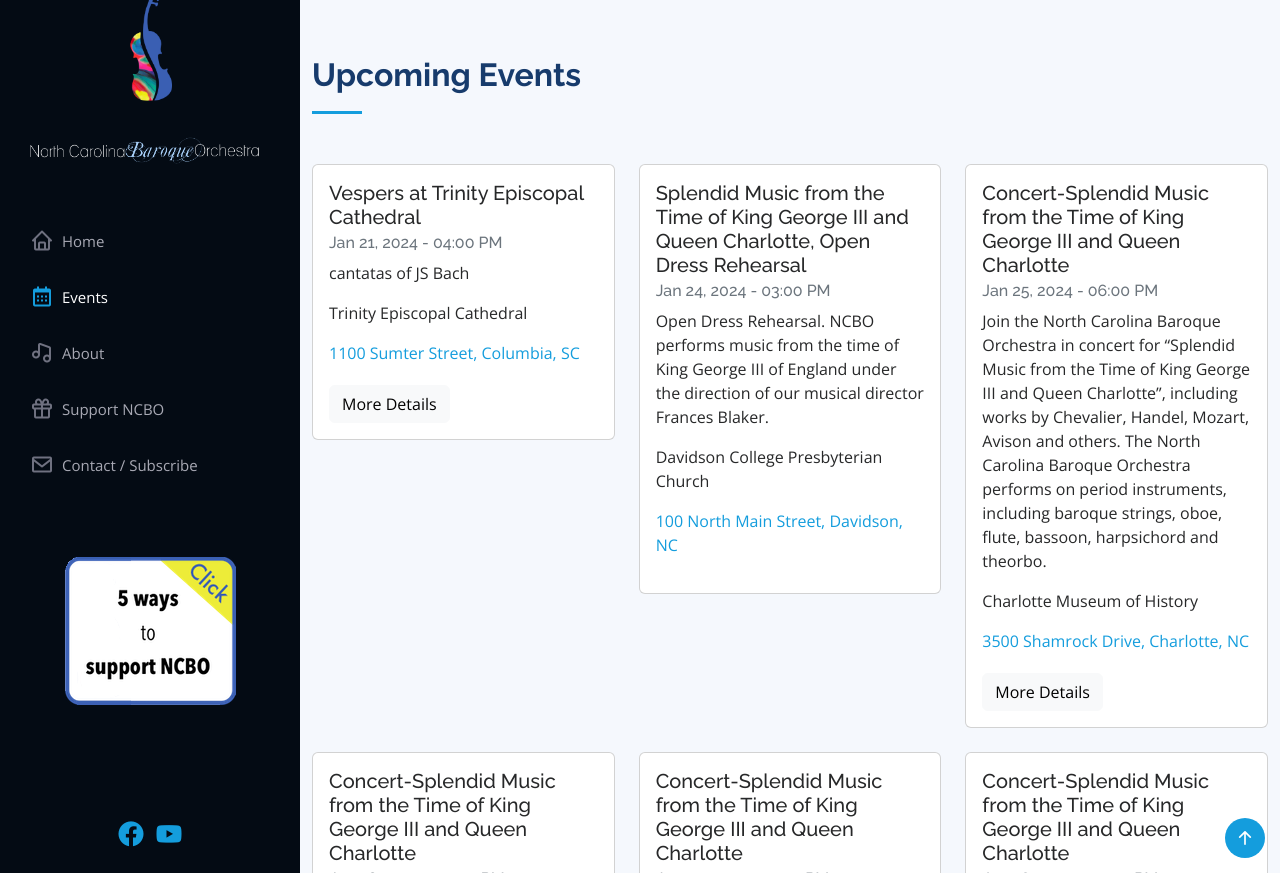
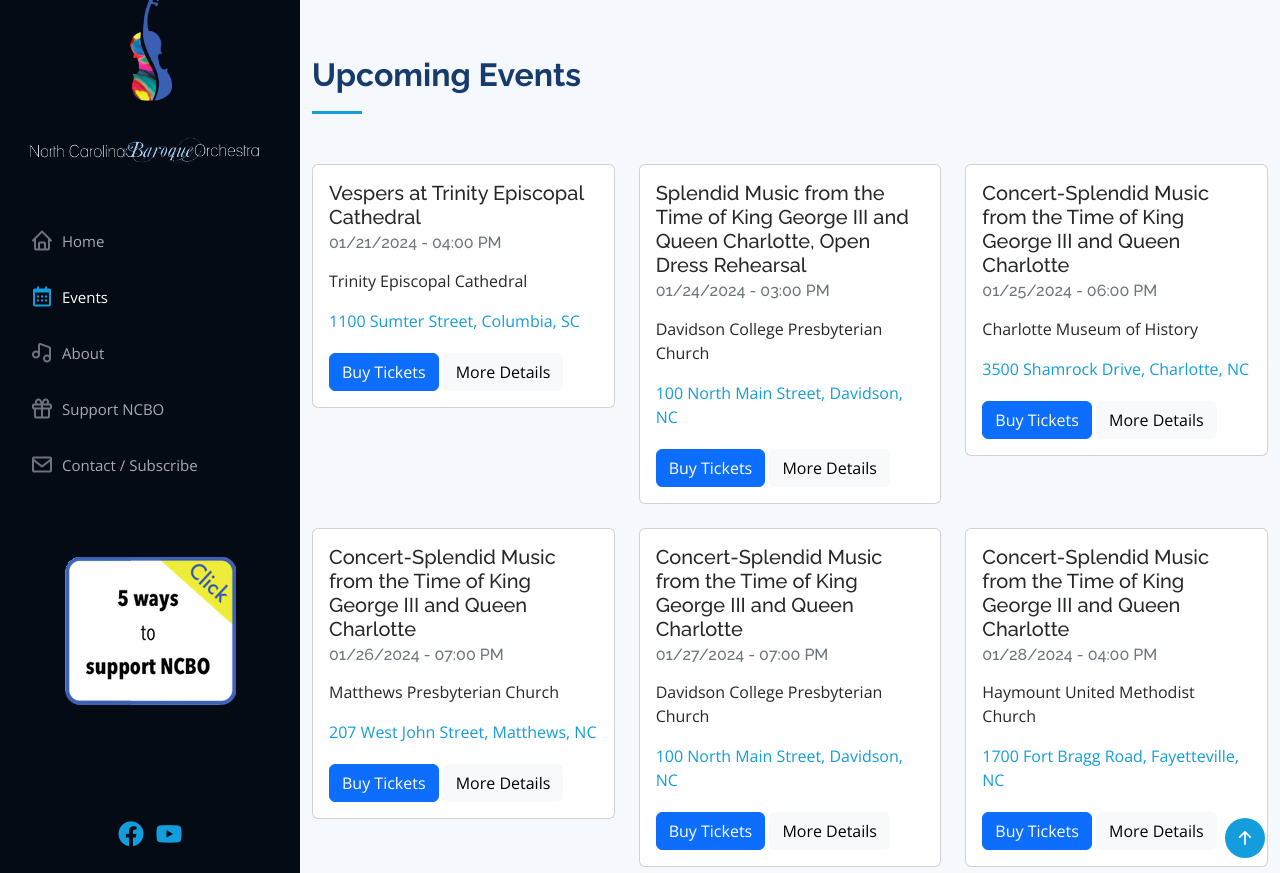
Before and after one commit to ncbaroqueorchestra/ncboweb, a Jekyll site: the page built from index.md, in a window 1280 px wide and 900 px high, scrolled down 877 px, cut to the strip 27-900 px from the top of the window. Built offline with Jekyll 4.4.1, drawn with Linux system fonts in a browser that asks for light colours; comment, search, counter and statistics services are not loaded; some of the changed text lies outside the part shown.

Commit message:
Updated NCBO events

```diff
--- a/_data/events.yml
+++ b/_data/events.yml
@@ -1,127 +1,109 @@
-
-
-
-- heading: Vespers at Trinity Episcopal Cathedral
-  eventdate: Jan 21, 2024
+- address: 1100 Sumter Street, Columbia, SC
+  eventdate: 01/21/2024
+  eventdetailsurl: https://trinitysc.org
+  eventimageurl: ''
   eventtime: 04:00 PM
-  description: cantatas of JS Bach
+  heading: Vespers at Trinity Episcopal Cathedral
+  mapurl: https://maps.app.goo.gl/1yfZf4dY2fMfRsRJA?g_st=ic
+  ticketurl: ''
   venue: Trinity Episcopal Cathedral
-  address: 1100 Sumter Street, Columbia, SC
+- address: 100 North Main Street, Davidson, NC
+  eventdate: 01/24/2024
+  eventdetailsurl: ''
+  eventimageurl: ''
+  eventtime: 03:00 PM
+  heading: Splendid Music from the Time of King George III and Queen Charlotte, Open
+    Dress Rehearsal
+  mapurl: https://maps.app.goo.gl/t89VHt9DkqnJdNLG7
+  ticketurl: ''
+  venue: Davidson College Presbyterian Church
+- address: 3500 Shamrock Drive, Charlotte, NC
+  eventdate: 01/25/2024
+  eventdetailsurl: https://charlottemuseum.org/programs-events/events/an-eighteenth-century-evening/
+  eventimageurl: ''
+  eventtime: 06:00 PM
+  heading: Concert-Splendid Music from the Time of King George III and Queen Charlotte
+  mapurl: https://maps.app.goo.gl/wAJxT4c4pcSw4omQ9
+  ticketurl: ''
+  venue: Charlotte Museum of History
+- address: 207 West John Street, Matthews, NC
+  eventdate: 01/26/2024
+  eventdetailsurl: ''
+  eventimageurl: ''
+  eventtime: 07:00 PM
+  heading: Concert-Splendid Music from the Time of King George III and Queen Charlotte
+  mapurl: https://maps.app.goo.gl/pjtk4JGpeGYQNREV9
+  ticketurl: ''
+  venue: Matthews Presbyterian Church
+- address: 100 North Main Street, Davidson, NC
+  eventdate: 01/27/2024
+  eventdetailsurl: ''
+  eventimageurl: ''
+  eventtime: 07:00 PM
+  heading: Concert-Splendid Music from the Time of King George III and Queen Charlotte
+  mapurl: https://maps.app.goo.gl/t89VHt9DkqnJdNLG7
+  ticketurl: ''
+  venue: Davidson College Presbyterian Church
+- address: 1700 Fort Bragg Road, Fayetteville, NC
+  eventdate: 01/28/2024
+  eventdetailsurl: ''
+  eventimageurl: ''
+  eventtime: 04:00 PM
+  heading: Concert-Splendid Music from the Time of King George III and Queen Charlotte
+  mapurl: https://maps.app.goo.gl/eA95wYqBo2kThPSR9
+  ticketurl: ''
+  venue: Haymount United Methodist Church
+- address: ''
+  eventdate: 01/28/2024
+  eventdetailsurl: ''
+  eventimageurl: ''
+  eventtime: 06:30 PM
+  heading: New Event
+  mapurl: ''
+  ticketurl: ''
+  venue: ''
+- address: 1100 Sumter Street, Columbia, SC
+  eventdate: 02/11/2024
+  eventdetailsurl: https://trinitysc.org
+  eventimageurl: ''
+  eventtime: 04:00 PM
+  heading: Vespers at Trinity Episcopal Cathedral
   mapurl: https://maps.app.goo.gl/1yfZf4dY2fMfRsRJA?g_st=ic
-  ticketurl:
-  eventimageurl:
-  eventdetailsurl: https://trinitysc.org
-
-- heading: Splendid Music from the Time of King George III and Queen Charlotte, Open Dress Rehearsal
-  eventdate: Jan 24, 2024
-  eventtime: 03:00 PM
-  description: Open Dress Rehearsal. NCBO performs music from the time of King George III of England under the direction of our musical director Frances Blaker.
-  venue: Davidson College Presbyterian Church
-  address: 100 North Main Street, Davidson, NC
-  mapurl: https://maps.app.goo.gl/t89VHt9DkqnJdNLG7
-  ticketurl:
-  eventimageurl:
-  eventdetailsurl:
-
-- heading: Concert-Splendid Music from the Time of King George III and Queen Charlotte
-  eventdate: Jan 25, 2024
-  eventtime: 06:00 PM
-  description: Join the North Carolina Baroque Orchestra in concert for “Splendid Music from the Time of King George III and Queen Charlotte”, including works by Chevalier, Handel, Mozart, Avison and others. The North Carolina Baroque Orchestra performs on period instruments, including baroque strings, oboe, flute, bassoon, harpsichord and theorbo.
-
-  venue: Charlotte Museum of History
-  address: 3500 Shamrock Drive, Charlotte, NC
-  mapurl: https://maps.app.goo.gl/wAJxT4c4pcSw4omQ9
-  ticketurl:
-  eventimageurl:
-  eventdetailsurl: https://charlottemuseum.org/programs-events/events/an-eighteenth-century-evening/
-
-- heading: Concert-Splendid Music from the Time of King George III and Queen Charlotte
-  eventdate: Jan 26, 2024
+  ticketurl: ''
+  venue: Trinity Episcopal Cathedral
+- address: ''
+  eventdate: 03/22/2024
+  eventdetailsurl: https://scbach.org
+  eventimageurl: ''
   eventtime: 07:00 PM
-  description: Join the North Carolina Baroque Orchestra in concert for “Splendid Music from the Time of King George III and Queen Charlotte”, including works by Chevalier, Handel, Mozart, Avison and others. The North Carolina Baroque Orchestra performs on period instruments, including baroque strings, oboe, flute, bassoon, harpsichord and theorbo.
-
-  venue: Matthews Presbyterian Church
-  address: 207 West John Street, Matthews, NC
-  mapurl: https://maps.app.goo.gl/pjtk4JGpeGYQNREV9
-  ticketurl:
-  eventimageurl:
-  eventdetailsurl:
-
-- heading: Concert-Splendid Music from the Time of King George III and Queen Charlotte
-  eventdate: Jan 27, 2024
+  heading: NCBO with SC Bach
+  mapurl: ''
+  ticketurl: ''
+  venue: ''
+- address: ''
+  eventdate: 03/23/2024
+  eventdetailsurl: https://scbach.org
+  eventimageurl: ''
   eventtime: 07:00 PM
-  description: Join the North Carolina Baroque Orchestra in concert for “Splendid Music from the Time of King George III and Queen Charlotte”, including works by Chevalier, Handel, Mozart, Avison and others. The North Carolina Baroque Orchestra performs on period instruments, including baroque strings, oboe, flute, bassoon, harpsichord and theorbo.
-
-  venue: Davidson College Presbyterian Church
-  address: 100 North Main Street, Davidson, NC
-  mapurl: https://maps.app.goo.gl/t89VHt9DkqnJdNLG7
-  ticketurl:
-  eventimageurl:
-  eventdetailsurl:
-
-- heading: Concert-Splendid Music from the Time of King George III and Queen Charlotte
-  eventdate: Jan 28, 2024
+  heading: NCBO with SC Bach
+  mapurl: ''
+  ticketurl: ''
+  venue: ''
+- address: 2310 Augusta Street, Greenville, SC
+  eventdate: 03/24/2024
+  eventdetailsurl: https://scbach.org
+  eventimageurl: ''
   eventtime: 04:00 PM
-  description: Join the North Carolina Baroque Orchestra in concert for “Splendid Music from the Time of King George III and Queen Charlotte”, including works by Chevalier, Handel, Mozart, Avison and others. The North Carolina Baroque Orchestra performs on period instruments, including baroque strings, oboe, flute, bassoon, harpsichord and theorbo. $20 suggested free will offering at the door.
-
-  venue: Haymount United Methodist Church
-  address: 1700 Fort Bragg Road, Fayetteville, NC
-  mapurl: https://maps.app.goo.gl/eA95wYqBo2kThPSR9
-  ticketurl:
-  eventimageurl:
-  eventdetailsurl:
-
-- heading: Vespers at Trinity Episcopal Cathedral
-  eventdate: Feb 11, 2024
-  eventtime: 04:00 PM
-  description: JS Bach, Cantata 230 Lobet Den Herrn. Trinity Cathedral Choirs and NCBO Chamber Players. Directed by William Douglas.
-  venue: Trinity Episcopal Cathedral
-  address: 1100 Sumter Street, Columbia, SC
-  mapurl: https://maps.app.goo.gl/1yfZf4dY2fMfRsRJA?g_st=ic
-  ticketurl:
-  eventimageurl:
-  eventdetailsurl: https://trinitysc.org
-
-- heading: NCBO with SC Bach
-  eventdate: Mar 22, 2024
-  eventtime: 07:00 PM
-  description: JS Bach, Passion According to St. John - 300th anniversary of the St. John Passion
-  venue:
-  address:
-  mapurl:
-  ticketurl:
-  eventimageurl:
-  eventdetailsurl: https://scbach.org
-
-- heading: NCBO with SC Bach
-  eventdate: Mar 23, 2024
-  eventtime: 07:00 PM
-  description: JS Bach, Passion According to St. John - 300th anniversary of the St. John Passion
-  venue:
-  address:
-  mapurl:
-  ticketurl:
-  eventimageurl:
-  eventdetailsurl: https://scbach.org
-
-- heading: NCBO with SC Bach
-  eventdate: Mar 24, 2024
-  eventtime: 04:00 PM
-  description: JS Bach, Passion According to St. John - 300th anniversary of the St. John Passion
+  heading: NCBO with SC Bach
+  mapurl: https://goo.gl/maps/QUtNop9u23S6jo746
+  ticketurl: ''
   venue: Westminister Presbyterian Church
-  address: 2310 Augusta Street, Greenville, SC
-  mapurl: https://goo.gl/maps/QUtNop9u23S6jo746
-  ticketurl:
-  eventimageurl:
-  eventdetailsurl: https://scbach.org
-
-- heading: NCBO Chamber Players
-  eventdate: Apr 14, 2024
+- address: 726 1st Ave. N, Hickory, NC
+  eventdate: 04/14/2024
+  eventdetailsurl: http://www.ascensionhickory.org/
+  eventimageurl: ''
   eventtime: 05:00 PM
-  description: Chamber music of Corelli, Bach and Purcell. Freewill offering.
+  heading: NCBO Chamber Players
+  mapurl: https://goo.gl/maps/p3jEkKTwnUctqrsx9
+  ticketurl: ''
   venue: The Episcopal Church of the Ascension
-  address: 726 1st Ave. N, Hickory, NC
-  mapurl: https://goo.gl/maps/p3jEkKTwnUctqrsx9
-  ticketurl:
-  eventimageurl:
-  eventdetailsurl: http://www.ascensionhickory.org/
```
